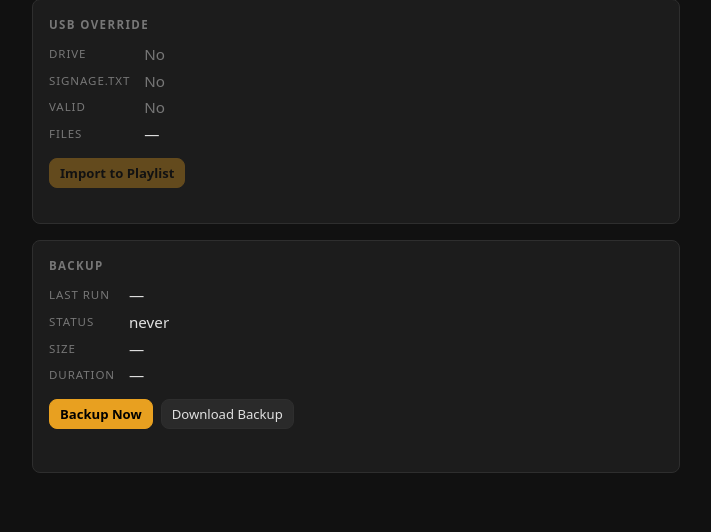
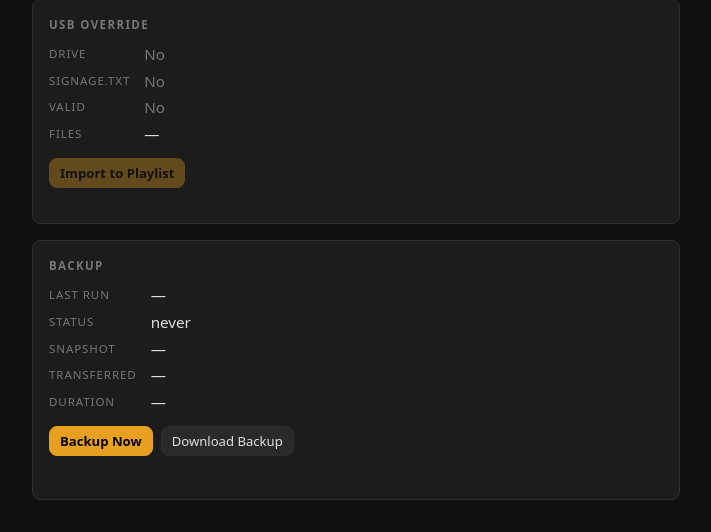
Before and after one commit to notameadow/rpi-signage, a Flask app: page /admin in a window 1280 px wide. Shown: the part 743-1275 px from the top of the page, without its empty margins (284-995 px from the left). Before the commit the page ends 1216 px from the top, so only its background shows below. Run offline with Flask 3, Linux system fonts and the light colour scheme; the visitor is signed in with stand-in values (Sample User, id 1); data comes from the database, SQL or seed files in the repository; data that the repository does not hold is empty.

Commit message:
Backup UI: report transferred bytes separately from snapshot size
The 'Size' field showed total snapshot size on the destination, which
read like 'this run uploaded 249 MB' when in fact rsync's --link-dest
hard-linked everything from yesterday and only metadata + a handful of
small changed files actually went over the wire (~25 KB).

Renaming 'Size' → 'Snapshot' (the dest dir's du -sb) and adding
'Transferred' (parsed from rsync --stats 'Total bytes sent') so the
two-second incremental no longer looks like a 250 MB upload to the
operator. State JSON gains last_transferred_bytes; rsync now runs
with --stats and the script tees its stdout so the parser sees both
the live progress2 stream and the trailing summary block.

```diff
--- a/app/routes/api.py
+++ b/app/routes/api.py
@@ -297,6 +297,7 @@ def backup_status():
         'last_status': 'never',
         'last_error': None,
         'last_size_bytes': 0,
+        'last_transferred_bytes': 0,
         'last_duration_s': 0,
         'host': None,
         'progress': None,
--- a/app/templates/admin.html
+++ b/app/templates/admin.html
@@ -355,10 +355,11 @@
 <div class="section">
   <h2>Backup</h2>
   <div class="stat-grid">
-    <span class="stat-label">Last run</span>   <span class="stat-value" id="b-last-run">—</span>
-    <span class="stat-label">Status</span>     <span class="stat-value" id="b-status">—</span>
-    <span class="stat-label">Size</span>       <span class="stat-value" id="b-size">—</span>
-    <span class="stat-label">Duration</span>   <span class="stat-value" id="b-duration">—</span>
+    <span class="stat-label">Last run</span>     <span class="stat-value" id="b-last-run">—</span>
+    <span class="stat-label">Status</span>       <span class="stat-value" id="b-status">—</span>
+    <span class="stat-label">Snapshot</span>     <span class="stat-value" id="b-size">—</span>
+    <span class="stat-label">Transferred</span>  <span class="stat-value" id="b-transferred">—</span>
+    <span class="stat-label">Duration</span>     <span class="stat-value" id="b-duration">—</span>
   </div>
   <div id="b-progress-wrap" style="display:none;margin-top:12px;">
     <div style="display:flex;justify-content:space-between;font-size:0.8rem;color:#aaa;margin-bottom:4px;">
@@ -782,9 +783,11 @@ async function pollBackup() {
     const btn = document.getElementById('btn-backup-now');
     const msg = document.getElementById('backup-msg');
 
-    document.getElementById('b-last-run').textContent  = s.running ? 'running…' : fmtRelTime(s.last_run_at);
-    document.getElementById('b-size').textContent      = fmtBytes(s.last_size_bytes || 0);
-    document.getElementById('b-duration').textContent  = s.last_duration_s ? s.last_duration_s + 's' : '—';
+    document.getElementById('b-last-run').textContent     = s.running ? 'running…' : fmtRelTime(s.last_run_at);
+    document.getElementById('b-size').textContent         = fmtBytes(s.last_size_bytes || 0);
+    document.getElementById('b-transferred').textContent  =
+      s.last_transferred_bytes != null ? fmtBytes(s.last_transferred_bytes) : '—';
+    document.getElementById('b-duration').textContent     = s.last_duration_s ? s.last_duration_s + 's' : '—';
 
     const statusEl = document.getElementById('b-status');
     if (s.running) {
```
Also changed, not shown: 1 other file.
